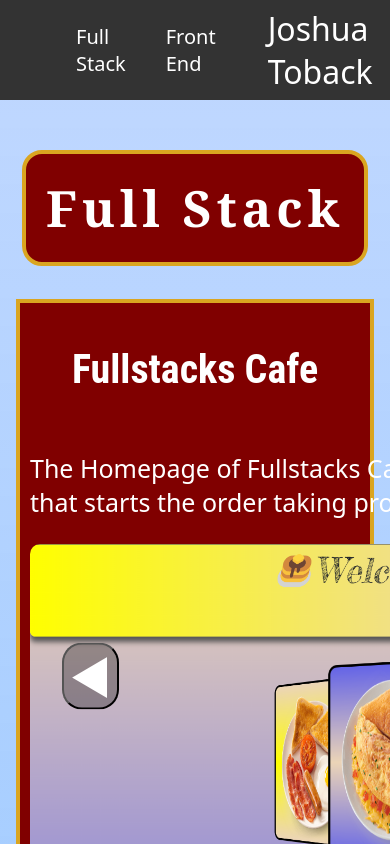
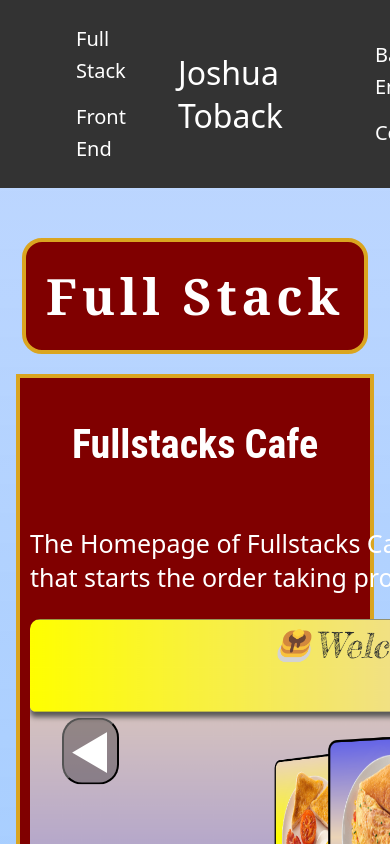
Before and after one commit to JoshuaToback/ReactPortfolio, a React (Create React App) app: page /FullStack in a window 390 px wide. Shown: the top 844 px of the page. Built offline with nearby package versions, Linux system fonts and the light colour scheme.

Commit message:
Finalized deploy

```diff
--- a/src/styles.css
+++ b/src/styles.css
@@ -529,3 +529,38 @@ h6 {
   width: 70px;
   transition: color 0.4s ease;
 }
+
+
+@media screen and (max-width: 1000px) {
+  header {
+    flex-direction: column;
+  }
+
+  main {
+    max-width: 1200px;
+  }
+
+  h1 {
+      margin-bottom: 20px;
+  }
+
+  .nav ul {
+      display: block;
+      line-height: 200%;
+  }
+
+  .banner h2 {
+      float: inline-start;
+      text-align: center;
+  }
+
+  .technology ul {
+    display: flex;
+    flex-direction: column;
+    flex-wrap: wrap;
+  }
+
+  .technology img {
+    width: 100px;
+  }
+}
```
